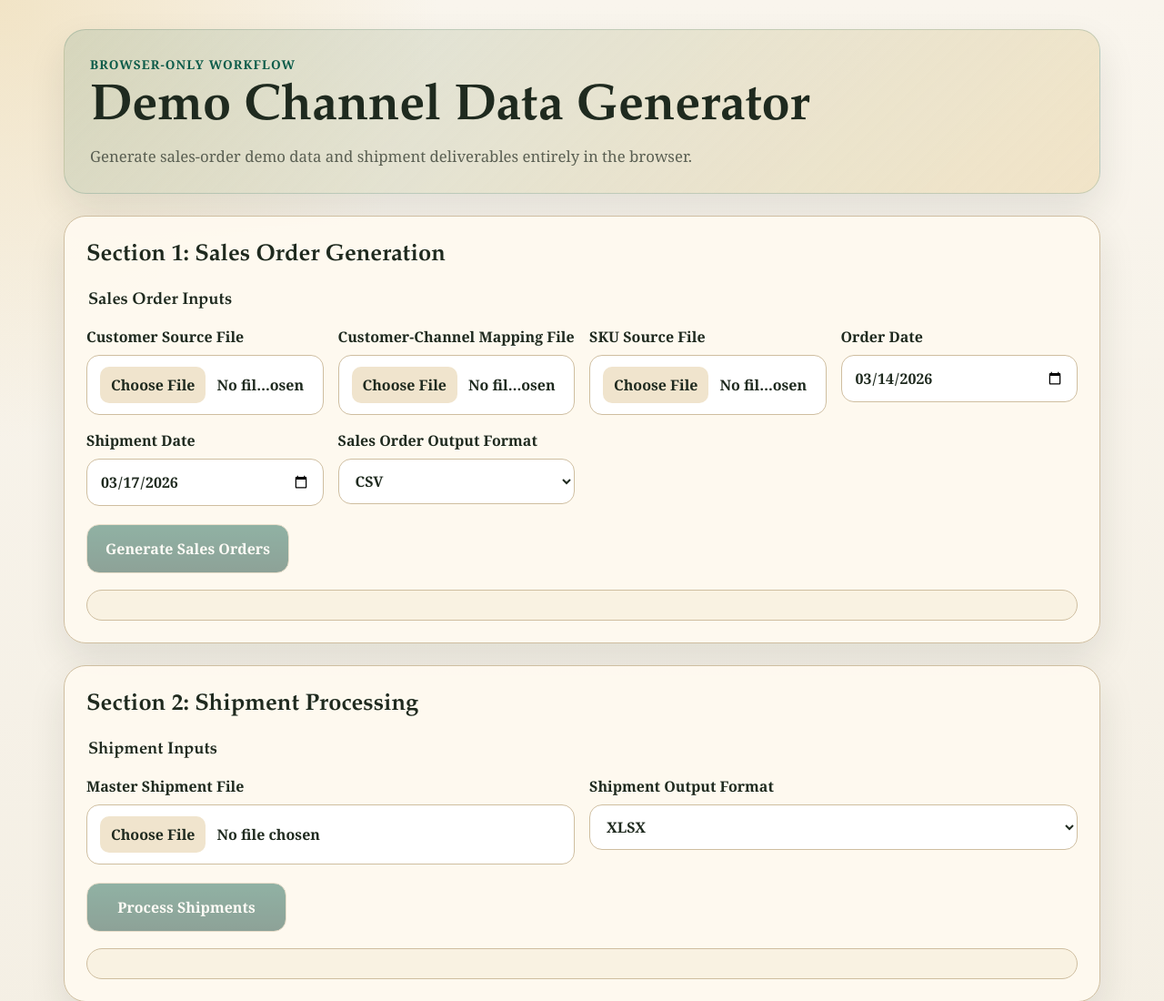
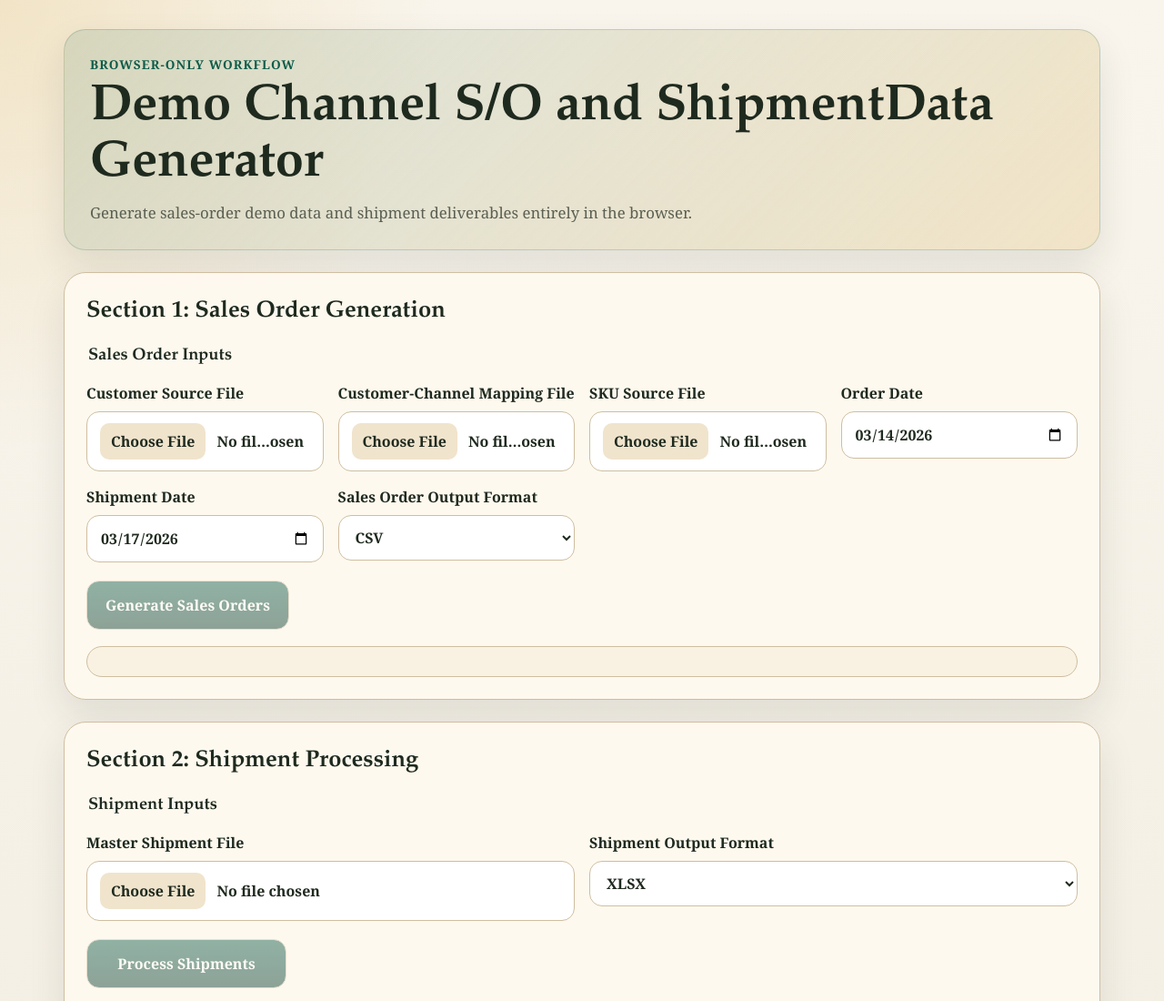
Before and after one commit to youbolan/DemoChannelDataGenerator, a plain HTML site: page index.html in a window 1280 px wide. Shown: the top 1100 px of the page at 91% size. Drawn offline with nearby package versions, Linux system fonts and the light colour scheme.

Commit message:
Update index.html
Update index.html

```diff
--- a/index.html
+++ b/index.html
@@ -22,7 +22,7 @@
   <main class="page-shell">
     <header class="hero">
       <p class="eyebrow">Browser-Only Workflow</p>
-      <h1>Demo Channel Data Generator</h1>
+      <h1>Demo Channel S/O and ShipmentData Generator</h1>
       <p class="hero-copy">
         Generate sales-order demo data and shipment deliverables entirely in the browser.
       </p>
```
